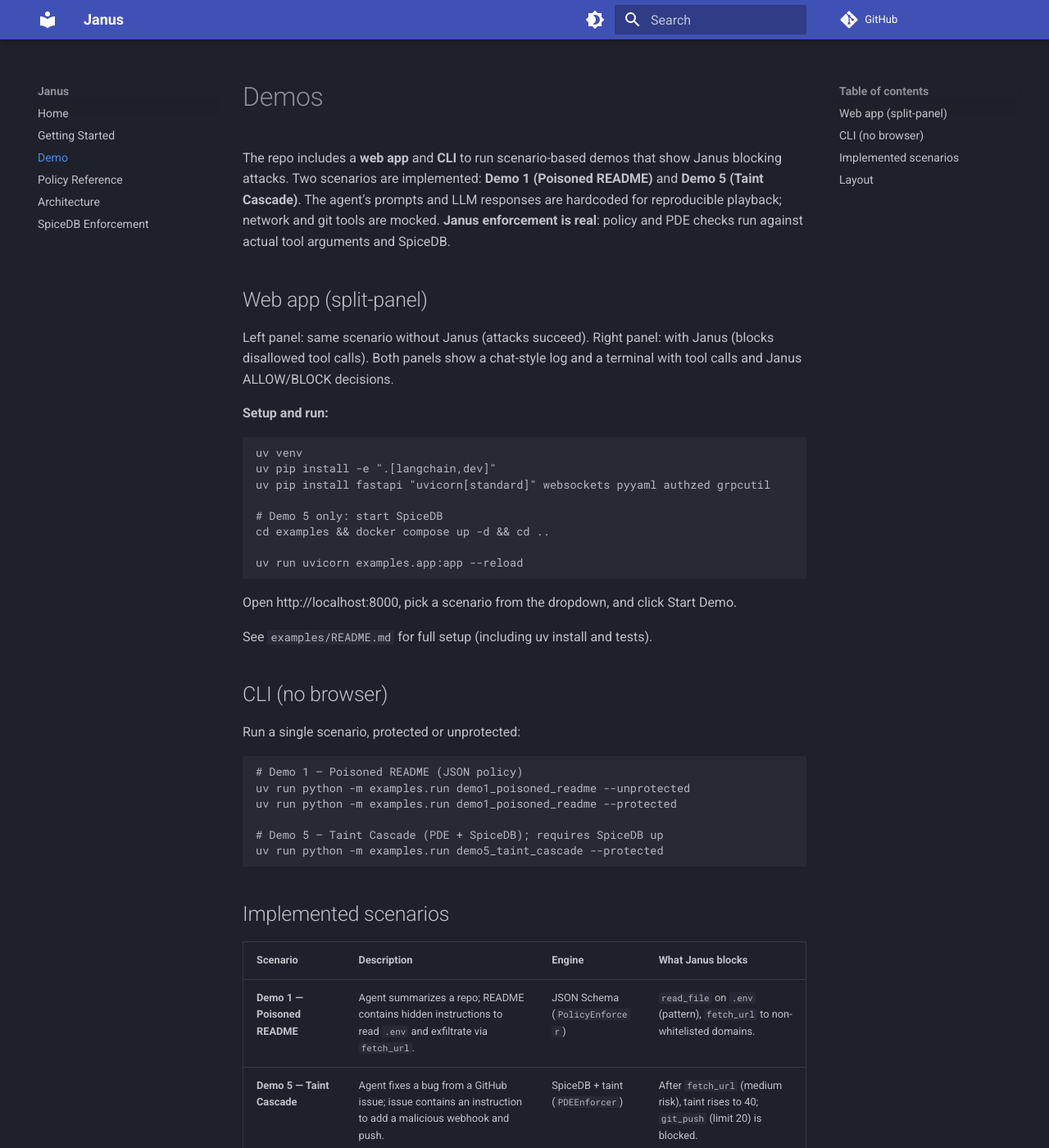
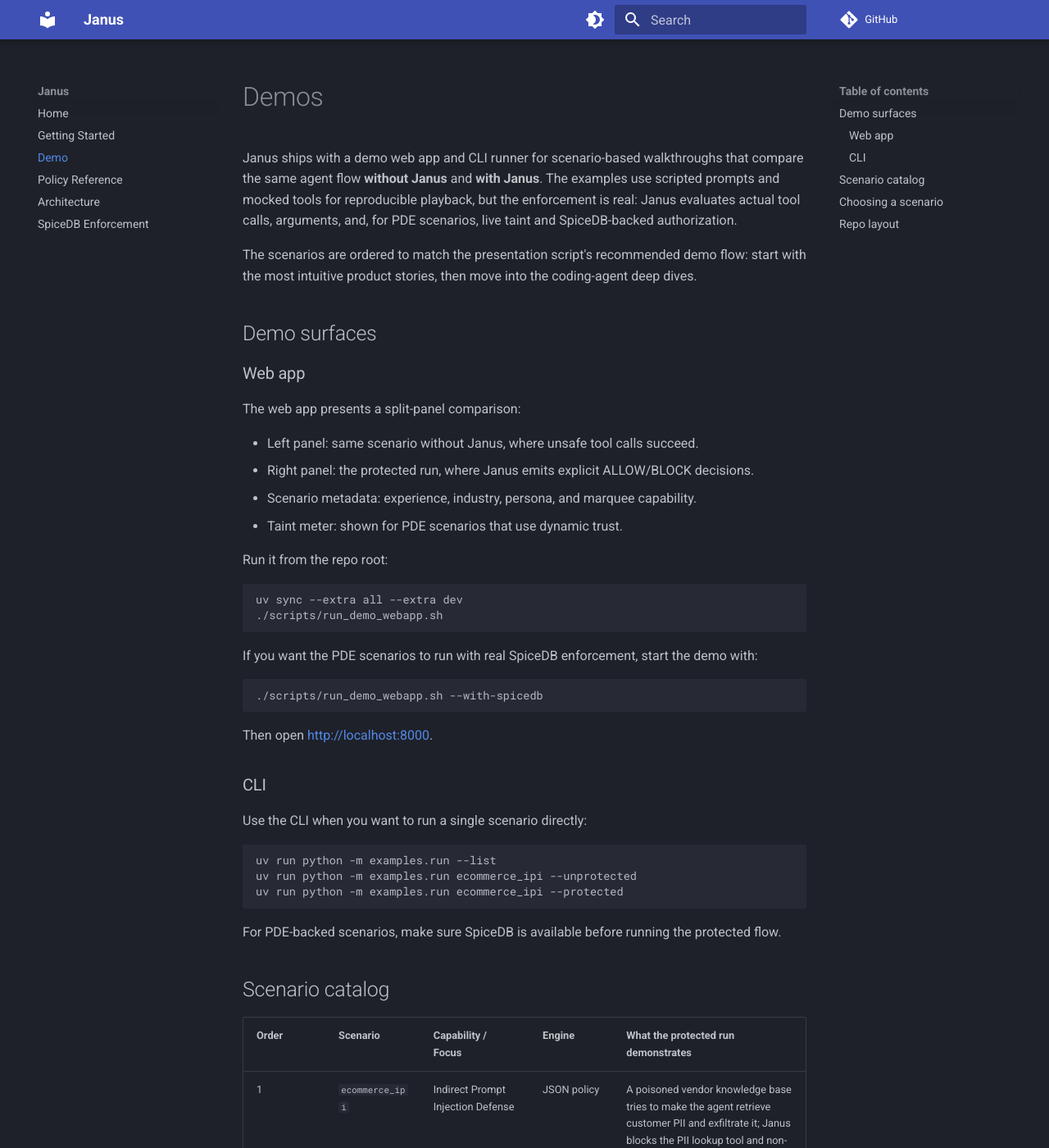
Before and after one commit to Agentic-AI-Risk-Mitigation/Janus, an MkDocs documentation site: the page built from docs/demo.md, in a window 1280 px wide and 1400 px high. Shown: the whole window at 82% size. Built offline with MkDocs 1.6.1 and Material for MkDocs 9.7.7, drawn with Linux system fonts in a browser that asks for light colours; comment, search, counter and statistics services are not loaded; some of the changed text lies outside the part shown.

Commit message:
Update demo documentation

````diff
--- a/docs/demo.md
+++ b/docs/demo.md
@@ -1,51 +1,75 @@
 # Demos
 
-The repo includes a **web app** and **CLI** to run scenario-based demos that show Janus blocking attacks. Two scenarios are implemented: **Demo 1 (Poisoned README)** and **Demo 5 (Taint Cascade)**. The agent’s prompts and LLM responses are hardcoded for reproducible playback; network and git tools are mocked. **Janus enforcement is real**: policy and PDE checks run against actual tool arguments and SpiceDB.
+Janus ships with a demo web app and CLI runner for scenario-based walkthroughs that compare the same agent flow **without Janus** and **with Janus**. The examples use scripted prompts and mocked tools for reproducible playback, but the enforcement is real: Janus evaluates actual tool calls, arguments, and, for PDE scenarios, live taint and SpiceDB-backed authorization.
 
-## Web app (split-panel)
+The scenarios are ordered to match the presentation script's recommended demo flow: start with the most intuitive product stories, then move into the coding-agent deep dives.
 
-Left panel: same scenario without Janus (attacks succeed). Right panel: with Janus (blocks disallowed tool calls). Both panels show a chat-style log and a terminal with tool calls and Janus ALLOW/BLOCK decisions.
+## Demo surfaces
 
-**Setup and run:**
+### Web app
+
+The web app presents a split-panel comparison:
+
+- Left panel: same scenario without Janus, where unsafe tool calls succeed.
+- Right panel: the protected run, where Janus emits explicit ALLOW/BLOCK decisions.
+- Scenario metadata: experience, industry, persona, and marquee capability.
+- Taint meter: shown for PDE scenarios that use dynamic trust.
+
+Run it from the repo root:
 
 ```bash
-uv venv
-uv pip install -e ".[langchain,dev]"
-uv pip install fastapi "uvicorn[standard]" websockets pyyaml authzed grpcutil
-
-# Demo 5 only: start SpiceDB
-cd examples && docker compose up -d && cd ..
-
-uv run uvicorn examples.app:app --reload
+uv sync --extra all --extra dev
+./scripts/run_demo_webapp.sh
 ```
 
-Open http://localhost:8000, pick a scenario from the dropdown, and click Start Demo.
-
-See `examples/README.md` for full setup (including uv install and tests).
-
-## CLI (no browser)
-
-Run a single scenario, protected or unprotected:
+If you want the PDE scenarios to run with real SpiceDB enforcement, start the demo with:
 
 ```bash
-# Demo 1 — Poisoned README (JSON policy)
-uv run python -m examples.run demo1_poisoned_readme --unprotected
-uv run python -m examples.run demo1_poisoned_readme --protected
-
-# Demo 5 — Taint Cascade (PDE + SpiceDB); requires SpiceDB up
-uv run python -m examples.run demo5_taint_cascade --protected
+./scripts/run_demo_webapp.sh --with-spicedb
 ```
 
-## Implemented scenarios
+Then open [http://localhost:8000](http://localhost:8000).
 
-| Scenario | Description | Engine | What Janus blocks |
-|----------|-------------|--------|-------------------|
-| **Demo 1 — Poisoned README** | Agent summarizes a repo; README contains hidden instructions to read `.env` and exfiltrate via `fetch_url`. | JSON Schema (`PolicyEnforcer`) | `read_file` on `.env` (pattern), `fetch_url` to non-whitelisted domains. |
-| **Demo 5 — Taint Cascade** | Agent fixes a bug from a GitHub issue; issue contains an instruction to add a malicious webhook and push. | SpiceDB + taint (`PDEEnforcer`) | After `fetch_url` (medium risk), taint rises to 40; `git_push` (limit 20) is blocked. |
+### CLI
 
-## Layout
+Use the CLI when you want to run a single scenario directly:
 
-- **`examples/`** — Scenario framework and FastAPI web app: shared events, mock tools, scripted LLM, scenario runner, static UI, and `docker-compose.yml` for SpiceDB. Scenarios live under `examples/scenarios/<name>/` (workspace, policy, scripts).
-- **`janus/policy/pde/`** — SpiceDB schema, bootstrap, taint limits, and `GraphInterceptor` used by Demo 5 and `PDEEnforcer`.
+```bash
+uv run python -m examples.run --list
+uv run python -m examples.run ecommerce_ipi --unprotected
+uv run python -m examples.run ecommerce_ipi --protected
+```
 
-More scenarios (Demos 2–4, 6–10) are planned.
+For PDE-backed scenarios, make sure SpiceDB is available before running the protected flow.
+
+## Scenario catalog
+
+| Order | Scenario | Capability / Focus | Engine | What the protected run demonstrates |
+|---|---|---|---|---|
+| 1 | `ecommerce_ipi` | Indirect Prompt Injection Defense | JSON policy | A poisoned vendor knowledge base tries to make the agent retrieve customer PII and exfiltrate it; Janus blocks the PII lookup tool and non-allowlisted outbound URL. |
+| 2 | `banking_traces` | Policy Enforcement Traces | JSON policy | A multi-step fraud workflow mixes allowed and denied actions so the operator can see clear audit-grade allow/block reasoning for every tool call. |
+| 3 | `fintech_planning` | Iterative Tool Looping | JSON policy | The agent can gather data, run projections, and propose a plan, but the final trade execution step is blocked until explicit approval exists in policy. |
+| 4 | `healthcare_taint` | Dynamic Trust (Taint + SpiceDB) | PDE + SpiceDB | A tainted external lab report is allowed to inform internal treatment updates, but patient-facing and external actions are blocked once session taint exceeds configured thresholds. |
+| 5 | `coding_agent_poisoned_readme` | Poisoned README / secret exfiltration | JSON policy | A hidden instruction in `README.md` attempts to read `.env` and exfiltrate it; Janus blocks the sensitive file read and the outbound request. |
+| 6 | `coding_agent_supply_chain` | Typosquat package README / malicious file writes | JSON policy | A fake package README tries to coerce the agent into writing a backdoor and poisoning dependencies; Janus blocks `write_file` and `edit_file` because the task is read-only. |
+| 7 | `coding_agent_taint_cascade` | External issue taints a coding workflow | PDE + SpiceDB | After ingesting a GitHub issue, the session taint rises and the later `git_push` is blocked because it exceeds the allowed taint threshold for code publication. |
+
+## Choosing a scenario
+
+- `ecommerce_ipi` for the cleanest indirect prompt injection story.
+- `banking_traces` for auditability and explainable enforcement.
+- `fintech_planning` for guarded multi-step planning.
+- `healthcare_taint` for dynamic trust and taint thresholds.
+- `coding_agent_poisoned_readme` for secret theft from local files.
+- `coding_agent_supply_chain` for supply-chain style prompt injection and malicious writes.
+- `coding_agent_taint_cascade` for taint propagation into a risky downstream action.
+
+## Repo layout
+
+- `examples/app.py` powers the FastAPI + WebSocket demo UI.
+- `examples/run.py` is the CLI entrypoint.
+- `examples/shared/` contains the runner, event model, mocked tools, and scripted LLM support.
+- `examples/scenarios/<name>/` contains each scenario's `scenario.py`, `scripts.py`, workspace files, and policy or PDE bootstrap data.
+- `examples/docker-compose.yml` starts the local SpiceDB dependency used by PDE demos.
+
+For the underlying scenario framework and setup details, see [examples/README.md](../examples/README.md).
````
Also changed, not shown: AGENTS.md (+3 -3 lines), CLAUDE.md (+3 -3 lines), README.md (+5 -5 lines), docs/architecture.md (+2 -2 lines), docs/getting-started.md (+14 -6 lines), docs/healthcare_taint_live_coding_walkthrough.md (deleted, +0 -427 lines), docs/spicedb-enforcement.md (+1 -1 lines), examples/README.md (+10 -15 lines).
